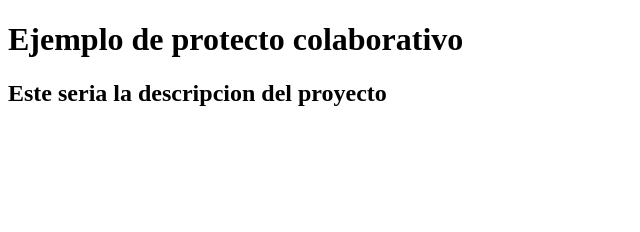
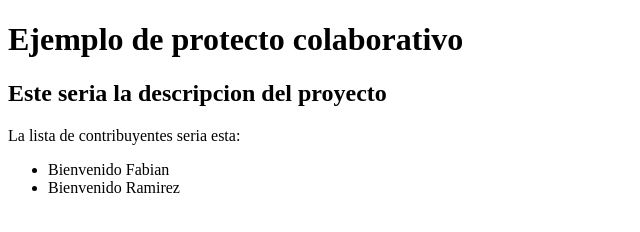
Before and after one commit to Fabian-Ra/proyecto-1-copy, a plain HTML site: page index.html in a window 1280 px wide. Shown: the whole page, without its empty margins (0-640 px from the left). Drawn offline with Linux system fonts and the light colour scheme.

Commit message:
Update index.html

```diff
--- a/index.html
+++ b/index.html
@@ -9,6 +9,11 @@
     <header>
         <h1>Ejemplo de protecto colaborativo</h1>
         <h2>Este seria la descripcion del proyecto</h2>
+        <p>La lista de contribuyentes seria esta: </p>
+        <ul>
+            <li>Bienvenido Fabian</li>
+            <li>Bienvenido Ramirez</li>
+        </ul>
     </header>
 
 </body>
```
